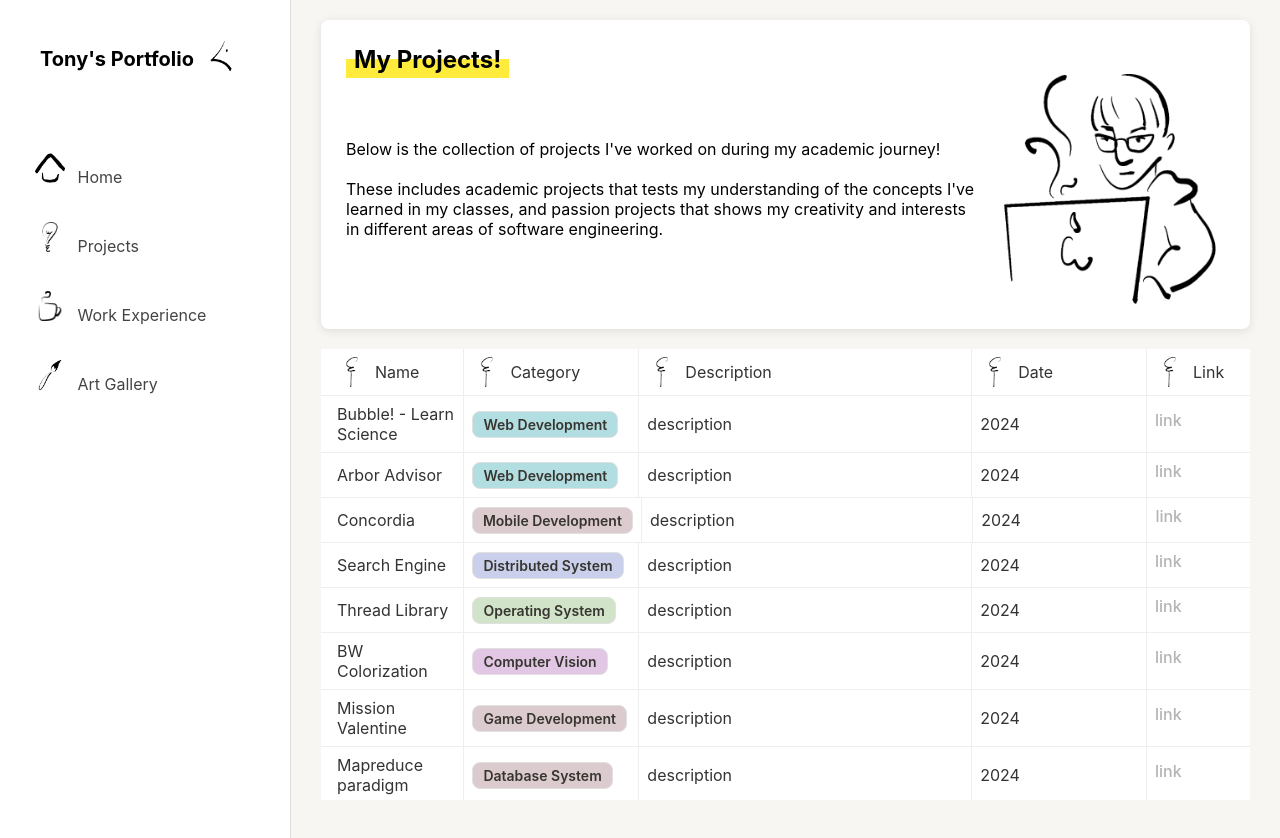
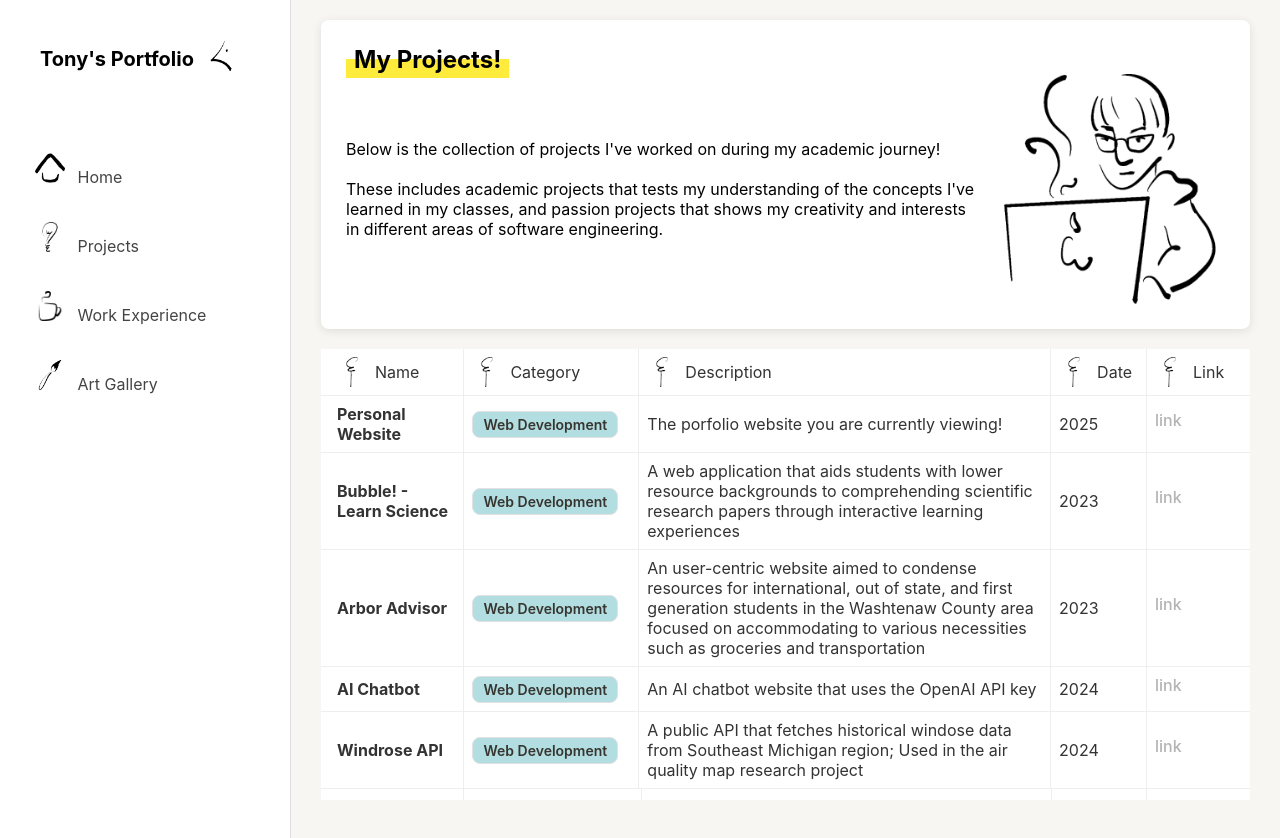
Before and after one commit to kazuhidelee/Personal_Website, a React (Create React App) app: page /Personal_Website/projects in a window 1280 px wide. Built offline with nearby package versions, Linux system fonts and the light colour scheme.

Commit message:
add table contents

```diff
--- a/src/components/Header.css
+++ b/src/components/Header.css
@@ -7,35 +7,35 @@
 }
 
 .row-item1 {
-  flex: 1.5; /* Row 1 takes equal space as Row 5 */
+  flex: 1.5;
   padding: 8px;
   text-align: left;
   color: #333;
 }
 
 .row-item2 {
-  flex: 2; /* Row 2 and 4 take the same space */
+  flex: 2;
   padding: 8px;
   text-align: left;
   color: #333;
 }
 
 .row-item3 {
-  flex: 4; /* Row 3 takes the most space */
+  flex: 5;
   padding: 8px;
   text-align: left;
   color: #333;
 }
 
 .row-item4 {
-  flex: 2; /* Row 4 takes the same space as Row 2 */
+  flex: 1;
   padding: 8px;
   text-align: left;
   color: #333;
 }
 
 .row-item5 {
-  flex: 1; /* Row 5 takes equal space as Row 1 */
+  flex: 1;
   padding: 8px;
   text-align: left;
   color: #333;
--- a/src/components/Row.css
+++ b/src/components/Row.css
@@ -7,28 +7,33 @@
 }
 
 .row-item1 {
+    flex: 1.5;
 	display: flex;
-    align-items: center; /* Centers label vertically */
+    align-items: center;
 }
 
 .row-item2 {
+    flex: 2;
     display: flex;
-    align-items: center; /* Centers label vertically */
+    align-items: center;
 }
 
 .row-item3 {
+    flex: 5;
 	display: flex;
-    align-items: center; /* Centers label vertically */
+    align-items: center;
 }
 
 .row-item4 {
+    flex: 0.5;
 	display: flex;
-    align-items: center; /* Centers label vertically */
+    align-items: center;
 }
 
 .row-item5 {
+    flex: 1;
     display: flex;
-    align-items: center; /* Centers label vertically */
+    align-items: center;
 }
 
 
--- a/src/components/Row.js
+++ b/src/components/Row.js
@@ -9,13 +9,14 @@ function Row({ projectName, category, description, date , link}) {
     "Operating System": "#d1e3c9",
     "Web Development": "#b2dde1",
     "Computer Vision": "#e2c7e5",
+    "Game Development": "#feddaa",
+    "Artificial Intelligent": "#fffcd0",
   };
 
-  // Use default color if the category isn't in the mapping
   const backgroundColor = categoryColors[category] || "#dccbce";
   return (
     <div className="row">
-      <div className="row-item1">{projectName}</div>
+      <div className="row-item1"><strong>{projectName}</strong></div>
       <div className="row-item2"><Label text={category} color={backgroundColor}/></div>
       <div className="row-item3">{description}</div>
       <div className="row-item4">{date}</div>
--- a/src/components/Table.js
+++ b/src/components/Table.js
@@ -8,15 +8,21 @@ function Table() {
     <div className="table_container">
       <div className="table">
           <Header />
-          <Row projectName={"Bubble! - Learn Science"} category={"Web Development"} description={"description"} date={"2024"} link={"link"}/>
-          <Row projectName={"Arbor Advisor"} category={"Web Development"} description={"description"} date={"2024"} link={"link"}/>
-          <Row projectName={"Concordia"} category={"Mobile Development"} description={"description"} date={"2024"} link={"link"}/>
-          <Row projectName={"Search Engine"} category={"Distributed System"} description={"description"} date={"2024"} link={"link"}/>
-          <Row projectName={"Thread Library"} category={"Operating System"} description={"description"} date={"2024"} link={"link"}/>
-          <Row projectName={"BW Colorization"} category={"Computer Vision"} description={"description"} date={"2024"} link={"link"}/>
-          <Row projectName={"Mission Valentine"} category={"Game Development"} description={"description"} date={"2024"} link={"link"}/>
-          <Row projectName={"Mapreduce paradigm"} category={"Database System"} description={"description"} date={"2024"} link={"link"}/>
-          <Row projectName={"Personal Website"} category={"Web Development"} description={"description"} date={"2024"} link={"link"}/>
+          <Row projectName={"Personal Website"} category={"Web Development"} description={"The porfolio website you are currently viewing!"} date={"2025"} link={"link"}/>
+          <Row projectName={"Bubble! - Learn Science"} category={"Web Development"} description={"A web application that aids students with lower resource backgrounds to comprehending scientific research papers through interactive learning experiences"} date={"2023"} link={"link"}/>
+          <Row projectName={"Arbor Advisor"} category={"Web Development"} description={"An user-centric website aimed to condense resources for international, out of state, and first generation students in the Washtenaw County area focused on accommodating to various necessities such as groceries and transportation"} date={"2023"} link={"link"}/>
+          <Row projectName={"AI Chatbot"} category={"Web Development"} description={"An AI chatbot website that uses the OpenAI API key"} date={"2024"} link={"link"}/>
+          <Row projectName={"Windrose API"} category={"Web Development"} description={"A public API that fetches historical windose data from Southeast Michigan region; Used in the air quality map research project"} date={"2024"} link={"link"}/>
+          <Row projectName={"Concordia"} category={"Mobile Development"} description={"A mobile application for 200+ global volunteers to streamline support efforts, impacting 2.8 million people in the Dominican Republic"} date={"2024"} link={"link"}/>
+          <Row projectName={"Search Engine"} category={"Distributed System"} description={"A scalable search engine similar to Google and Bing using MapReduce for parallel data processing, incorporating tf-idf and PageRank algorithms to optimize information retrieval and link analysis"} date={"2024"} link={"link"}/>
+          <Row projectName={"Mapreduce paradigm"} category={"Distributed System"} description={"A single machine, multi-process, multi-threaded server that executes user-submitted MapReduce Jobs"} date={"2024"} link={"link"}/>
+          <Row projectName={"Thread Library"} category={"Operating System"} description={"Implementation of a kernel level thread library similar to the STL library in C++; includes cpu, threads, mutex, and cv classes"} date={"2025"} link={"link"}/>
+          <Row projectName={"BW Colorization"} category={"Computer Vision"} description={"An TensorFlow image colorization model inspired by the paper Colorful image Colorization by Zhang et al. "} date={"2024"} link={"link"}/>
+          <Row projectName={"Mission Valentine"} category={"Game Development"} description={"A Valentine themed mini game that inlcudes dodging game machanisms and a lot of cute pixel arts drew by me :-)"} date={"2025"} link={"link"}/>
+          <Row projectName={"Monte Carlo Tree Search AI"} category={"Artificial Intelligent"} description={"Implemation of the Monte Carlo Tree Search Algorithm part of the AlphaZero in the context of the game 'Othello'"} date={"2024"} link={"link"}/>
+          <Row projectName={"Image Classifier"} category={"Artificial Intelligent"} description={"A PyTorch convolutaional neural network that is aimed to classify images"} date={"2024"} link={"link"}/>
+          <Row projectName={"Min-Max Game Agent"} category={"Artificial Intelligent"} description={"A Tic-Tac-Toe and Connect-4 AI agent using the minimax with alpha-beta pruning algorithm"} date={"2024"} link={"link"}/>
+          <Row projectName={"Maze Search Algorithms"} category={"Artificial Intelligent"} description={"An AI agent that searches a path in a maze using BFS, DFS, UCS, A-start search algorithms"} date={"2024"} link={"link"}/>
       </div>
     </div>
   );
--- a/src/pages/Home.css
+++ b/src/pages/Home.css
@@ -1,12 +1,10 @@
-/* Main Content */
-
 .aboutme {
 	display: inline;
 	background: linear-gradient(transparent 50%, #ffeb3b 50%);
 	padding: 4px 8px;
 	font-size: 24px;
 	font-weight: bold;
-	margin-left: 24.5%;
+	margin-left: 255px;
 	/* transform: skew(-15deg);
 	z-index: -1; */
   }
```
